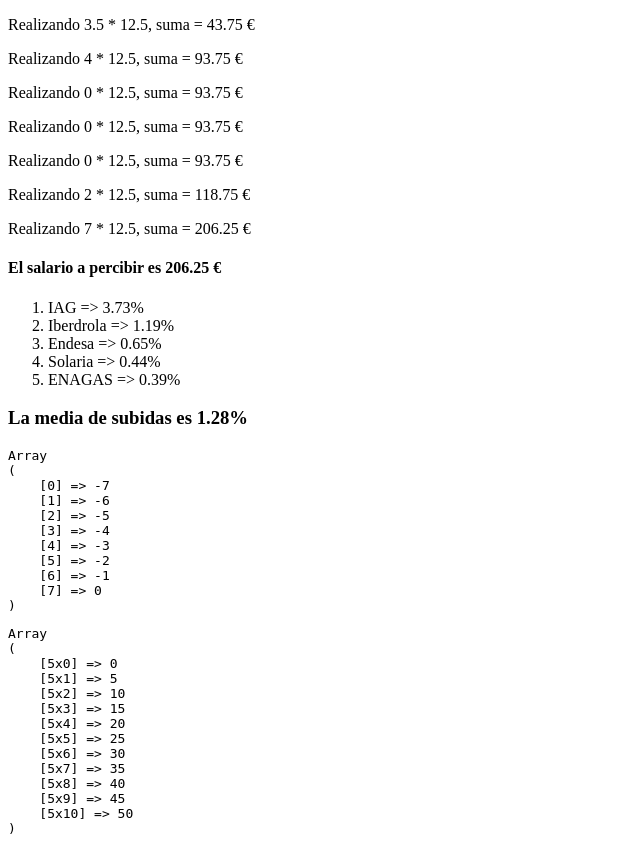
After one commit to hagarbo/ClassroomCodeByWeek, a PHP site: page /a2.3Arrays.php in a window 1280 px wide. The commit adds this page. Shown: the whole page, without its empty margins (0-640 px from the left). Run offline with PHP 8.4, Linux system fonts and the light colour scheme.

Commit message:
Contorno Servidor arrays

```diff
--- a/Week_4/Contents.txt.txt
+++ b/Week_4/Contents.txt.txt
@@ -5,6 +5,8 @@
 
 > Conceptos de Algoritmos con bucles (FOR, WHILE, DO WHILE).
 > Toma de caminos utilizando SWITCH-CASE
+> Arrays. Declaracion y trabajo con arrays simples y asociativos
+> Foreach para recorrer los arrays y funciones utiles como push
 
 
 --------------- PROGRAMACION ------------------------------------------------
--- /dev/null
+++ b/Week_4/ContornoServidor/a2.3Arrays.php
@@ -0,0 +1,82 @@
+<!DOCTYPE html>
+<html lang="es">
+
+<head>
+    <meta charset="UTF-8">
+    <meta name="viewport" content="width=device-width, initial-scale=1.0">
+    <title>Document</title>
+</head>
+
+<body>
+    <?php
+    /* 1. Crea un script con un array con índices numéricos que contenga el
+        número de horas extra que ha trabajado una persona durante la última
+        semana. Calcula su salario extra sabiendo que la hora extra se paga
+        a 12.5€ */
+    const PRECIO_HORA = 12.5;
+    $horasExtraSemana = [3.5, 4, 0, 0, 0, 2, 7];
+    $salario = 0;
+    foreach ($horasExtraSemana as $valor) {
+        $salario += $valor * PRECIO_HORA;
+        echo "<p>Realizando $valor * 12.5, suma = $salario € </p>";
+    }
+    echo "<h4>El salario a percibir es $salario €</h4>";
+
+    /* 2. Crea un script con un array asociativo (con índices de cadena de
+    texto) con los 5 valores del IBEX que más han subido hoy junto con sus
+    subidas porcentuales. Recorre el array mostrando las claves y sus valores
+    y finalmente, la media de las subidas. */
+
+    $subidasIBEX = [
+        "IAG" => 3.73,
+        "Iberdrola" => 1.19,
+        "Endesa" => 0.65,
+        "Solaria" => 0.44,
+        "ENAGAS" => 0.39,
+    ];
+
+    print "<ol>";
+    $sumaSubidas = 0;
+    foreach ($subidasIBEX as $clave => $valor) {
+        echo "<li>$clave => $valor%</li>";
+        $sumaSubidas += $valor;
+    }
+    print "</ol>";
+    echo "<h3>La media de subidas es " . array_sum($subidasIBEX) / sizeof($subidasIBEX) . "%</h3>";
+
+    /* 3. Dado un número entero positivo o negativo, crea un script que cree un
+     array que contenga tantos números enteros desde el cero hasta el número
+     dado incluido. Por ejemplo: para un número n = 3, el array deberá contener
+     [0, 1, 2, 3]. Si se introduce -3, el array deberá contener [-3, -2, -1, 0] */
+
+    const NUMERO_POSITIVO_NEGATIVO = -7;
+
+    if (NUMERO_POSITIVO_NEGATIVO > 0) $arrayBuscado = range(0, NUMERO_POSITIVO_NEGATIVO);
+    else $arrayBuscado = range(NUMERO_POSITIVO_NEGATIVO, 0);
+    echo "<pre>";
+    print_r($arrayBuscado);
+    echo "</pre>";
+
+
+
+    /* 4. Dado un número entero positivo del 1 al 10, crea un script que cree un
+     array asociativo con la tabla de multiplicar del número dado. Por ejemplo,
+     si se introduce el 2, el array estará formado por "2x0" => 0, "2x1" => 1,
+     "2x2" =>2, etc. Las claves son cadenas de texto y los valores el resultado.
+     Muestra el array resultado. */
+
+    const NUMERO_ELEGIDO = 5;
+    const LIMITE_TABLA = 10;
+
+    for ($i = 0; $i <= LIMITE_TABLA; $i++) {
+        $tablaMultiplicar[NUMERO_ELEGIDO . "x$i"] = $i * NUMERO_ELEGIDO;
+    }
+    echo "<pre>";
+    print_r($tablaMultiplicar);
+    echo "</pre>";
+
+    ?>
+
+</body>
+
+</html>
```
Also changed, not shown: Week_4/ContornoServidor/Arrays.php (added, +71 -0 lines), Week_4/ContornoServidor/algoritmo5_9.php (+5 -2 lines), Week_4/ContornoServidor/test.php (added).
